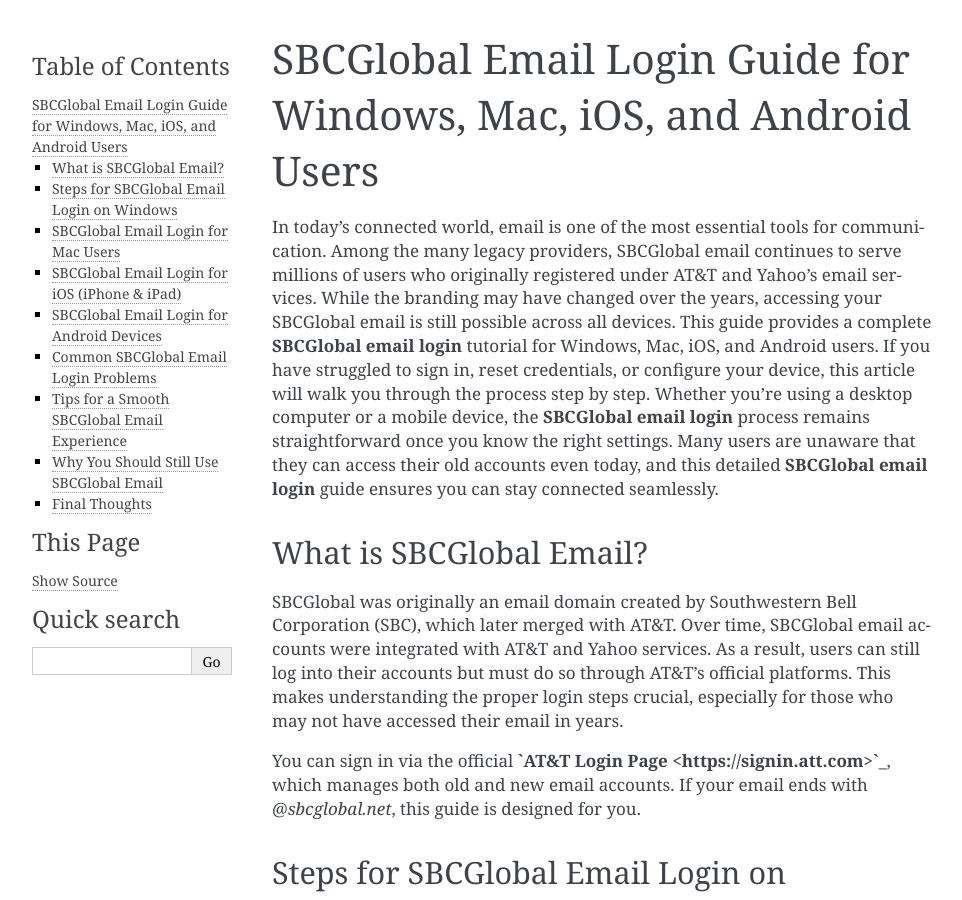
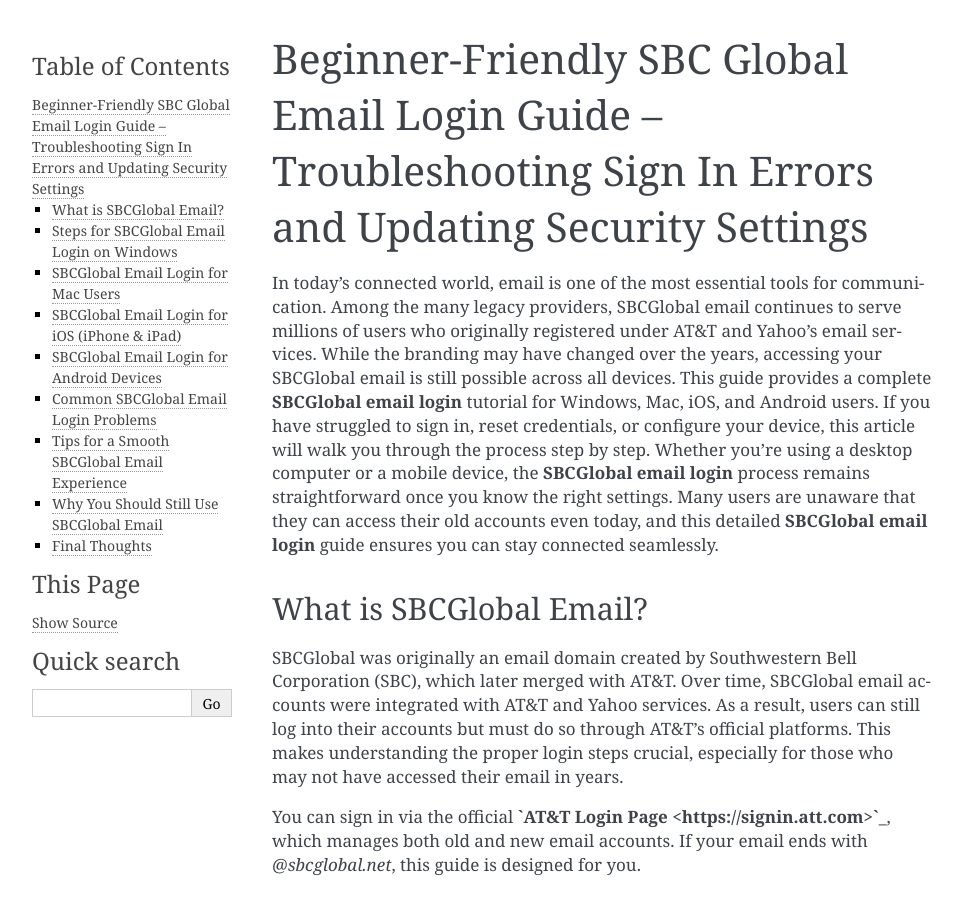
Before and after one commit to estherforbes/globalnetworks, a Sphinx documentation site: the page built from docs/index.rst, in a window 1280 px wide and 900 px high. Shown: the whole window, without its empty margins (148-1110 px from the left). Built offline with Sphinx 7.4.7, drawn with Linux system fonts in a browser that asks for light colours.

Commit message:
Update index.rst

```diff
--- a/docs/index.rst
+++ b/docs/index.rst
@@ -1,4 +1,4 @@
-SBCGlobal Email Login Guide for Windows, Mac, iOS, and Android Users
+Beginner-Friendly SBC Global Email Login Guide – Troubleshooting Sign In Errors and Updating Security Settings
 ====================================================================
 
 In today’s connected world, email is one of the most essential tools for communication. Among the many legacy providers, SBCGlobal email continues to serve millions of users who originally registered under AT&T and Yahoo’s email services. While the branding may have changed over the years, accessing your SBCGlobal email is still possible across all devices. This guide provides a complete **SBCGlobal email login** tutorial for Windows, Mac, iOS, and Android users. If you have struggled to sign in, reset credentials, or configure your device, this article will walk you through the process step by step. Whether you’re using a desktop computer or a mobile device, the **SBCGlobal email login** process remains straightforward once you know the right settings. Many users are unaware that they can access their old accounts even today, and this detailed **SBCGlobal email login** guide ensures you can stay connected seamlessly.
@@ -106,4 +106,5 @@
 
 Accessing your old email account does not have to be complicated. By following the steps outlined above, you can perform a successful **SBCGlobal email login** on any device—Windows, Mac, iOS, or Android. Whether you log in through a browser or configure it on your device’s mail application, the process remains user-friendly.
 
+
 If you are facing login errors, recheck your credentials, reset your password if necessary, and ensure you have the correct mail server settings. With proper setup, you can continue using your trusted **SBCGlobal email login** account without interruption.
```
